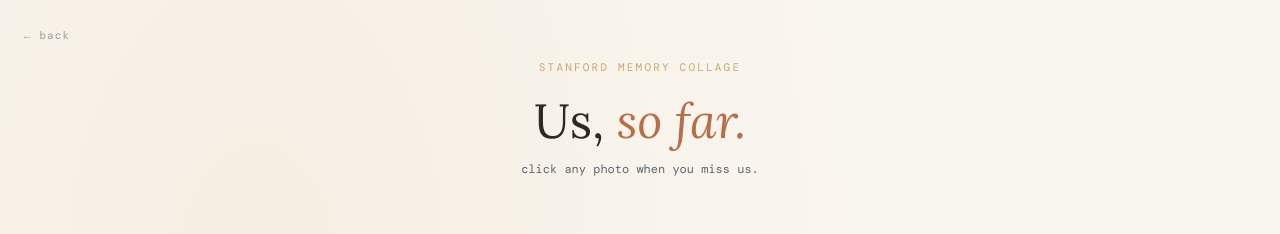
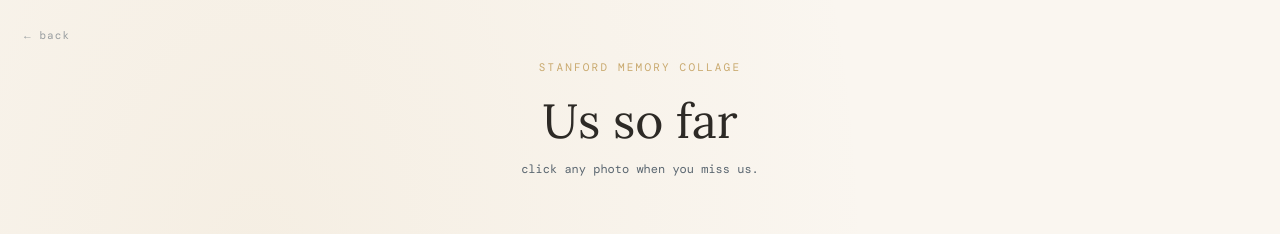
Before and after one commit to semiautotruck/forchaggot, a plain HTML site: page memories.html in a window 1280 px wide. Shown: the top 234 px of the page. Drawn offline with nearby package versions, Linux system fonts and the light colour scheme; a web font is replaced by a local one.

Commit message:
Update memories.html

```diff
--- a/memories.html
+++ b/memories.html
@@ -263,7 +263,7 @@
   <header>
     <a class="back" href="index.html">← back</a>
     <p class="tag">Stanford Memory Collage</p>
-    <h1>Us, <em>so far.</em></h1>
+    <h1> Us so far</h1>
     <p class="sub">click any photo when you miss us.</p>
   </header>
 
```
